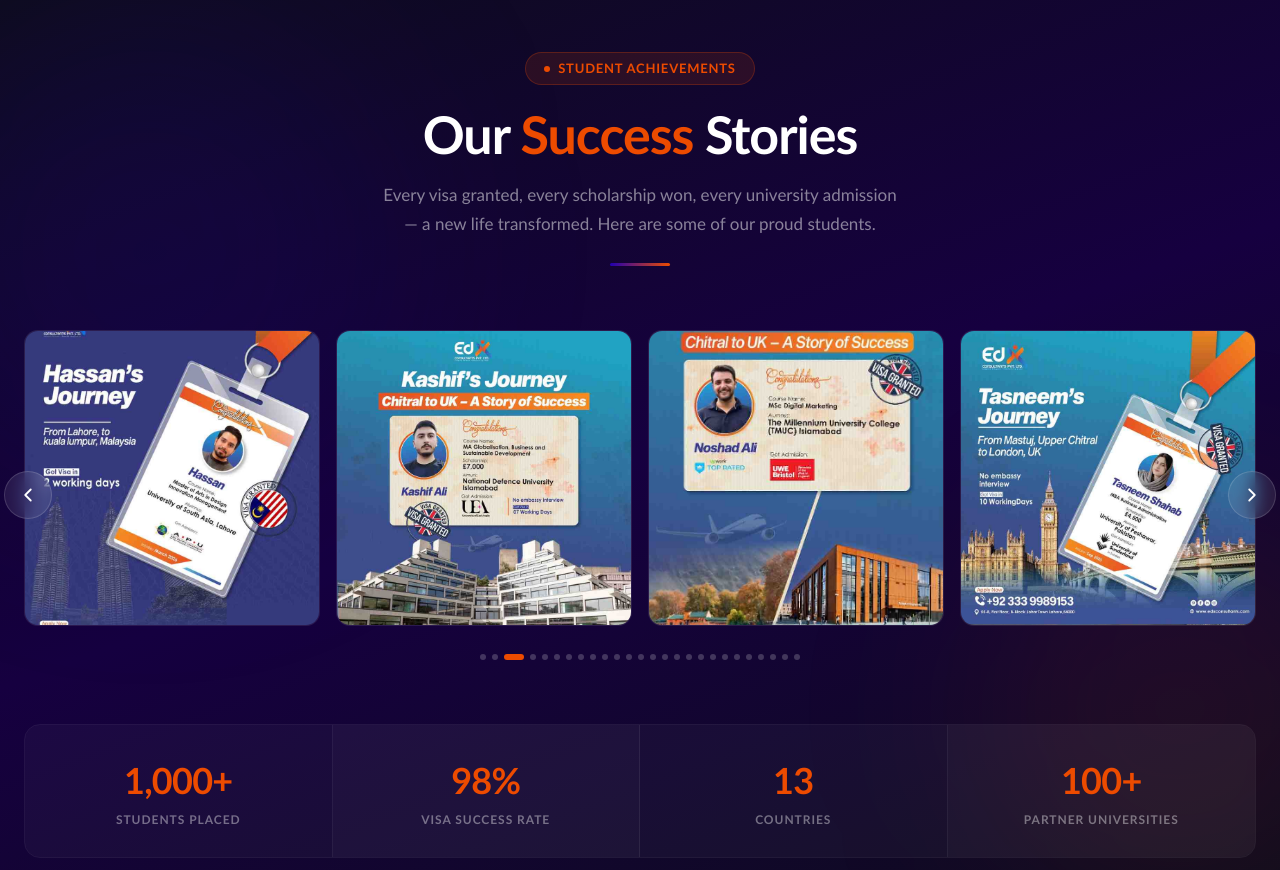
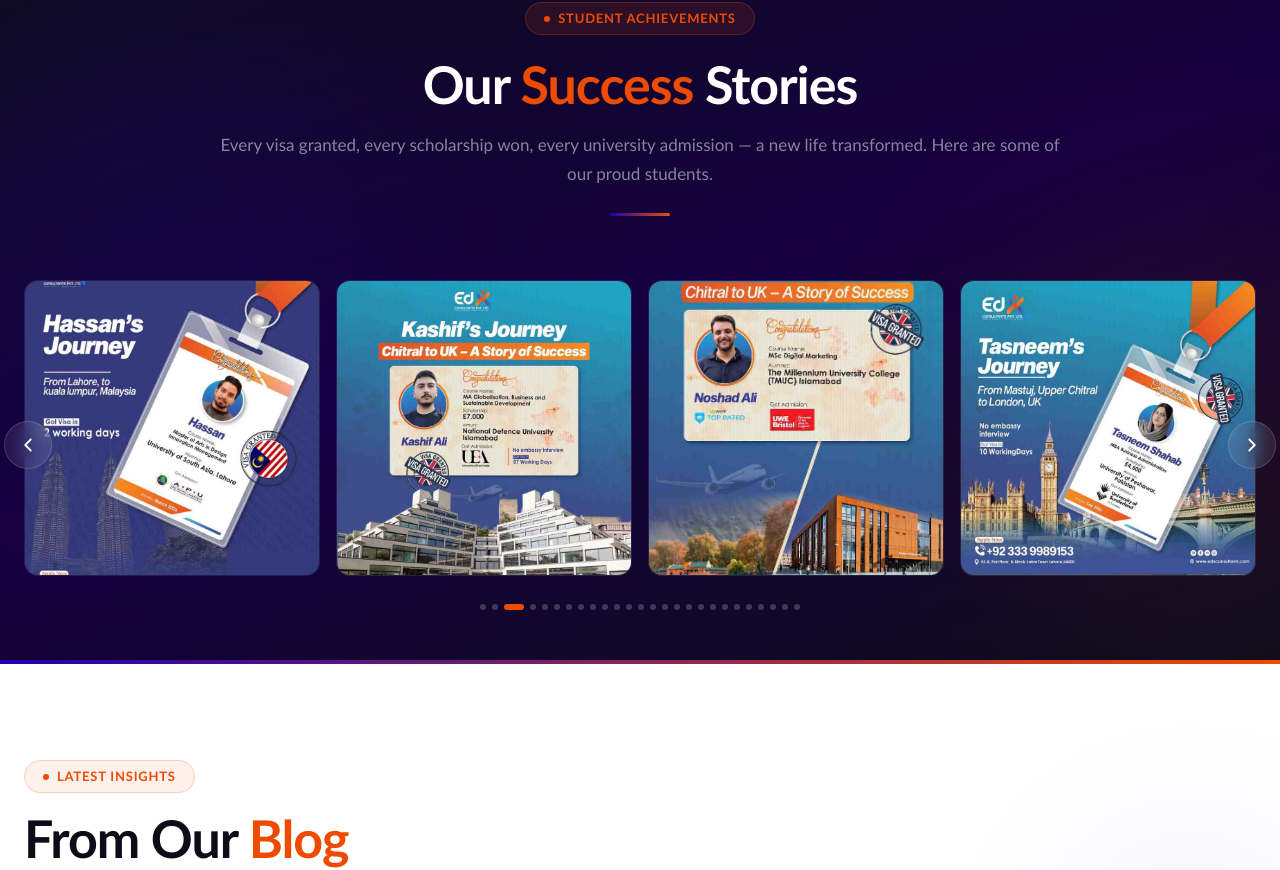
Before and after one commit to Humza570/edx-website, a Next.js app: page / in a window 1280 px wide. Shown: the part 6992-7862 px from the top of the page. Built offline with nearby package versions, Linux system fonts and the light colour scheme.

Commit message:
update content

```diff
--- a/app/components/SuccessStories.js
+++ b/app/components/SuccessStories.js
@@ -92,7 +92,7 @@
       style={{
         background:
           "linear-gradient(160deg, #0d0d1a 0%, #160040 50%, #0d0d1a 100%)",
-        padding: "100px 24px",
+        padding: "50px 24px",
         position: "relative",
         overflow: "hidden",
       }}
@@ -192,7 +192,7 @@
             style={{
               fontSize: "17px",
               color: "rgba(255,255,255,0.5)",
-              maxWidth: "520px",
+              maxWidth: "840px",
               margin: "0 auto",
               lineHeight: 1.7,
             }}
@@ -452,7 +452,7 @@
         </div>
 
         {/* Stats bar */}
-        <motion.div
+        {/* <motion.div
           initial={{ opacity: 0, y: 20 }}
           whileInView={{ opacity: 1, y: 0 }}
           viewport={{ once: true }}
@@ -513,7 +513,7 @@
               </div>
             </div>
           ))}
-        </motion.div>
+        </motion.div> */}
       </div>
 
       {/* ── LIGHTBOX ── */}
```
